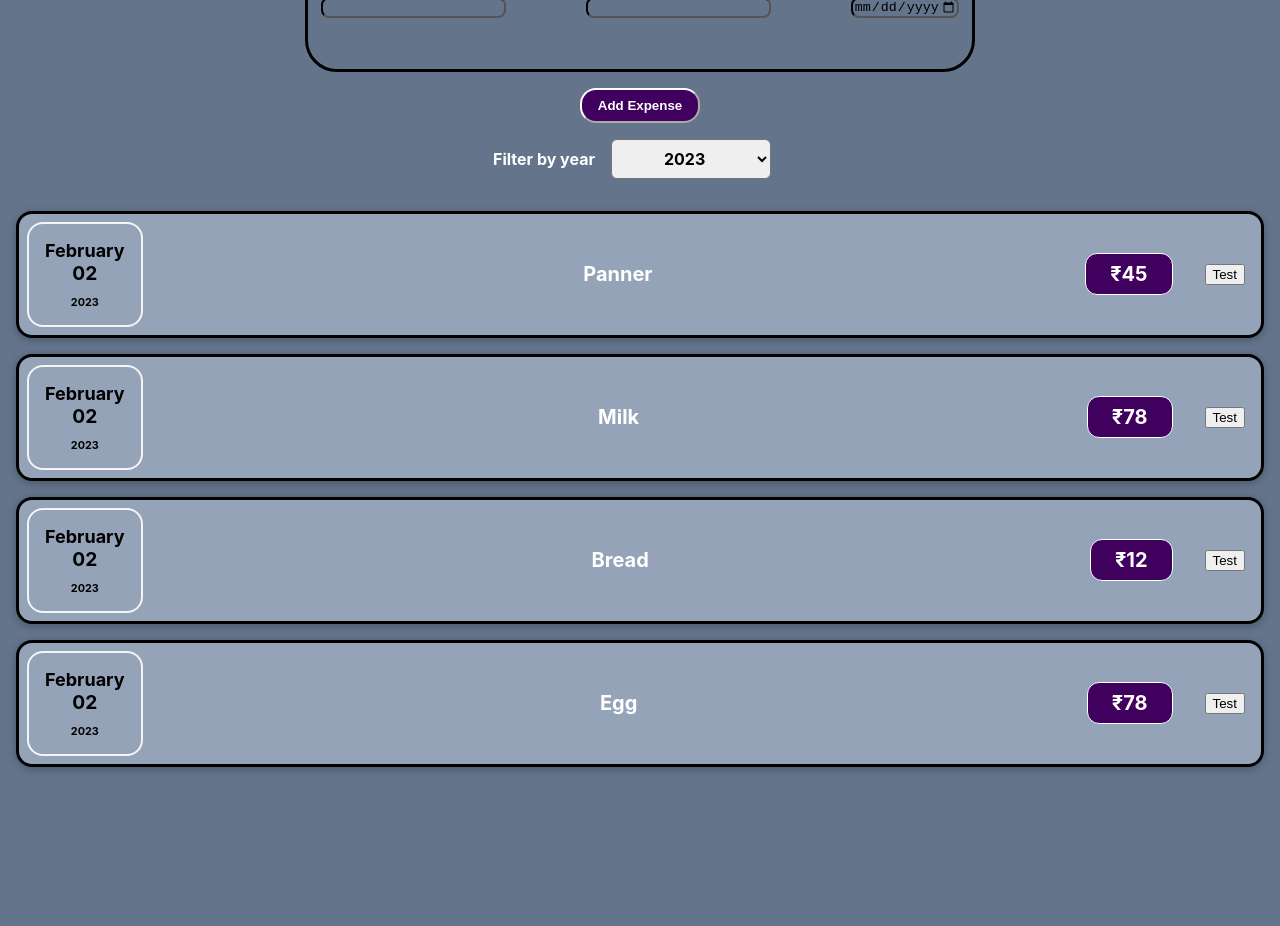
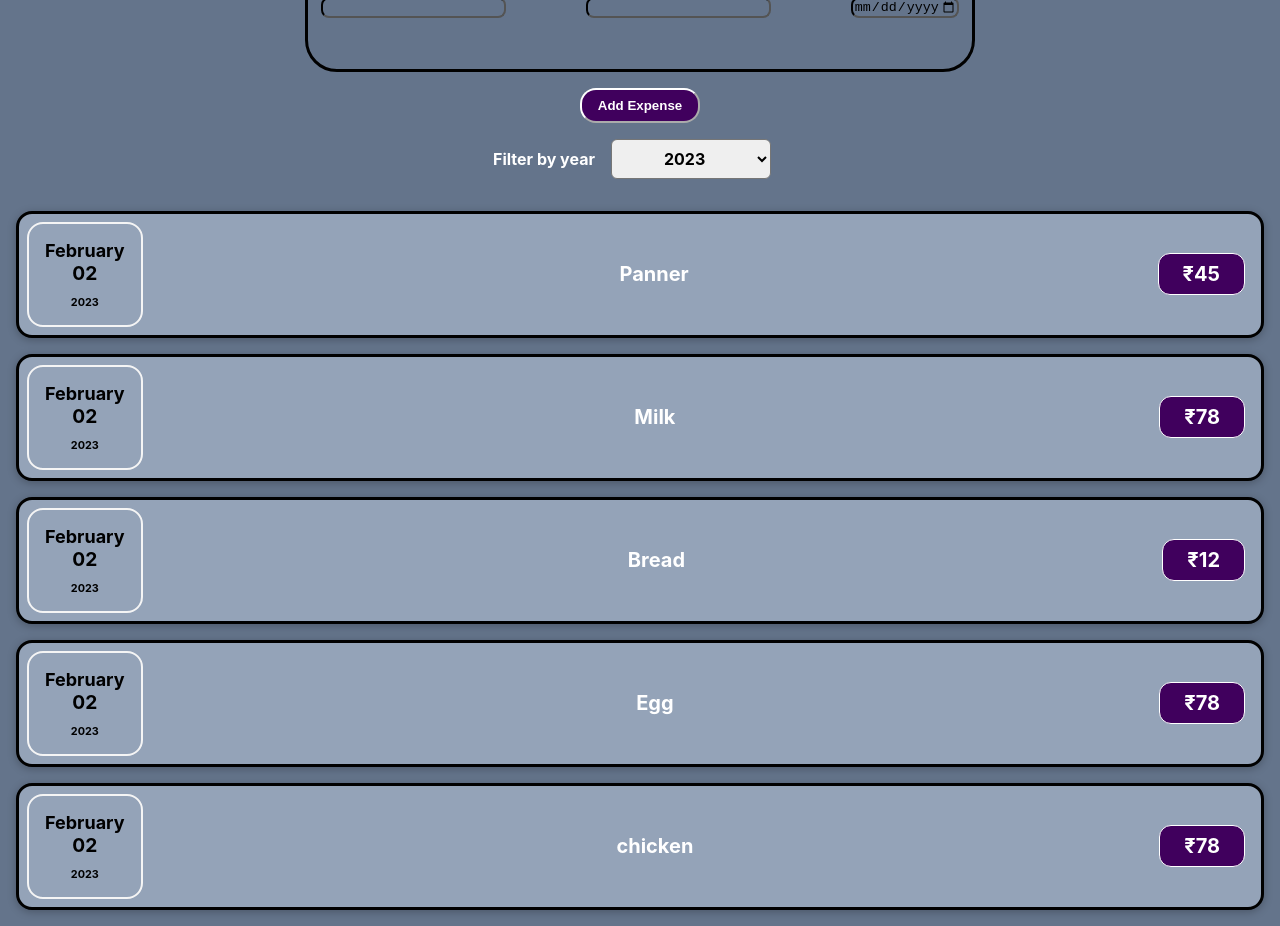
Before and after one commit to himanshu-pixel/expense-tracker, a React (Create React App) app: page / in a window 1280 px wide. Shown: the part 160-1086 px from the top of the page. Before the commit the page ends 943 px from the top, so only its background shows below. Built offline with nearby package versions, Linux system fonts and the light colour scheme.

Commit message:
initial commit

```diff
--- a/src/App.js
+++ b/src/App.js
@@ -13,6 +13,7 @@ function App() {
     { date: new Date(), item: "Milk", cost: 78 },
     { date: new Date(), item: "Bread", cost: 12 },
     { date: new Date(), item: "Egg", cost: 78 },
+    { date: new Date(), item: "chicken", cost: 78 },
   ];
 
   return (
--- a/src/components/ExpenseItem.js
+++ b/src/components/ExpenseItem.js
@@ -3,18 +3,14 @@ import ExpenceDate from "./ExpenseDate";
 import { useState } from "react";
 import Card from "./Card";
 function ExpenseItem(props) {
-  const [title, setTitle] = useState(props.item);
   const clickHandler = () => setTitle("Updated");
   return (
     <div className="expense-item">
       <ExpenceDate date={props.date} />
       <div className="expense-item-description">
-        <h2>{title}</h2>
+        <h2>{props.item}</h2>
         <div className="expense-item-price">₹{props.cost}</div>
       </div>
-      <button onClick={clickHandler} style={{ margin: "1rem" }}>
-        Test
-      </button>
     </div>
   );
 }
--- a/src/components/Expenses.js
+++ b/src/components/Expenses.js
@@ -14,26 +14,13 @@ function Expenses(props) {
         selected={filteredYear}
         onChangeFilter={filterChangeHandler}
       />
-      <ExpenseItem
-        date={props.item[0].date}
-        item={props.item[0].item}
-        cost={props.item[0].cost}
-      />
-      <ExpenseItem
-        date={props.item[1].date}
-        item={props.item[1].item}
-        cost={props.item[1].cost}
-      />
-      <ExpenseItem
-        date={props.item[2].date}
-        item={props.item[2].item}
-        cost={props.item[2].cost}
-      />
-      <ExpenseItem
-        date={props.item[3].date}
-        item={props.item[3].item}
-        cost={props.item[3].cost}
-      />
+      {props.item.map((expense) => (
+        <ExpenseItem
+          date={expense.date}
+          item={expense.item}
+          cost={expense.cost}
+        />
+      ))}
     </div>
   );
 }
```
